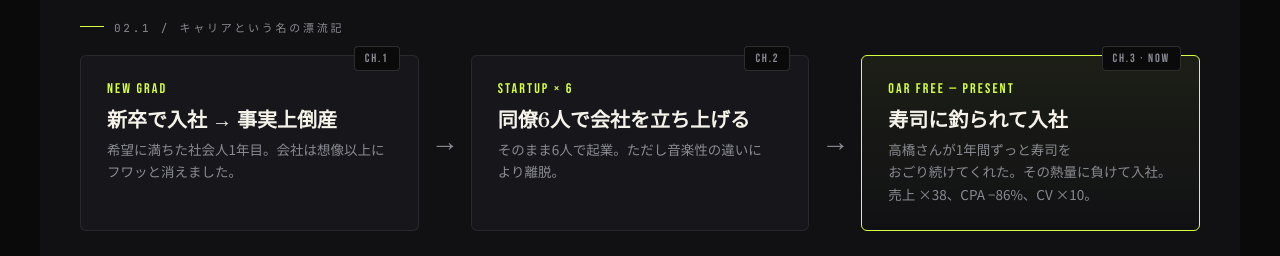
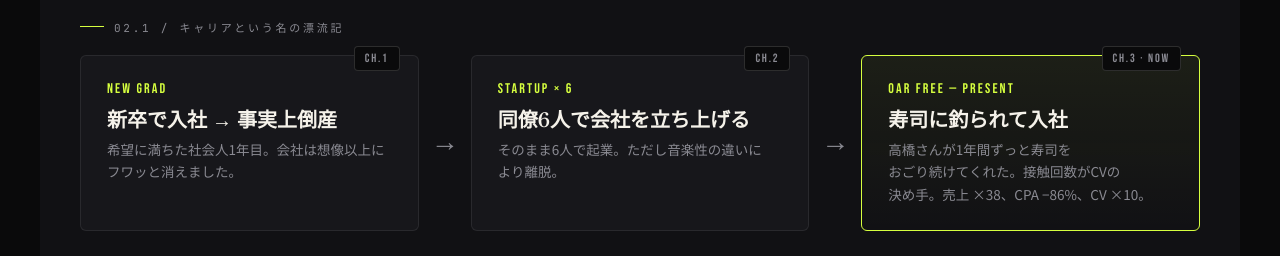
Before and after one commit to kaitoshunsuke/kaito-profile, a plain HTML site: page index.html in a window 1280 px wide. Shown: the part 1740-1996 px from the top of the page. Drawn offline with Linux system fonts and the light colour scheme.

Commit message:
Update OAR FREE entry text

```diff
--- a/index.html
+++ b/index.html
@@ -571,7 +571,7 @@ section{padding:120px 40px;position:relative;max-width:1200px;margin-left:auto;m
           <div class="icon">CH.3 · NOW</div>
           <div class="yr">OAR FREE — PRESENT</div>
           <h5>寿司に釣られて入社</h5>
-          <p>高橋さんが1年間ずっと寿司をおごり続けてくれた。その熱量に負けて入社。売上 ×38、CPA −86%、CV ×10。</p>
+          <p>高橋さんが1年間ずっと寿司をおごり続けてくれた。接触回数がCVの決め手。売上 ×38、CPA −86%、CV ×10。</p>
         </div>
       </div>
     </div>
```
